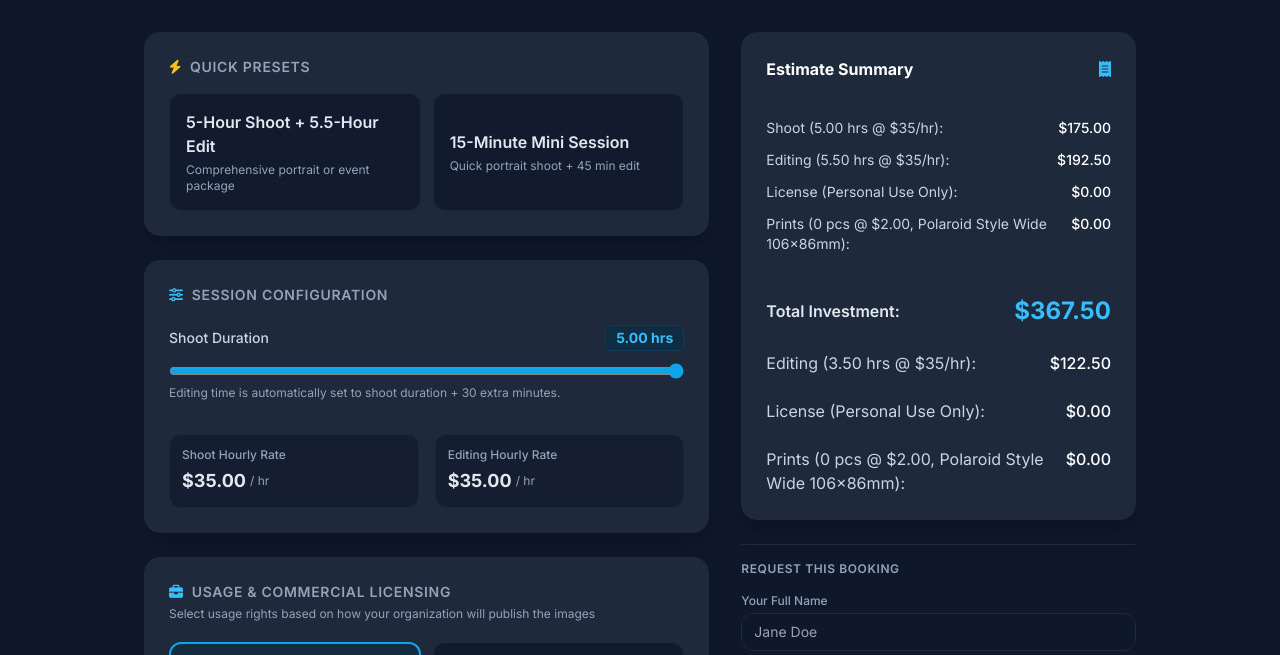
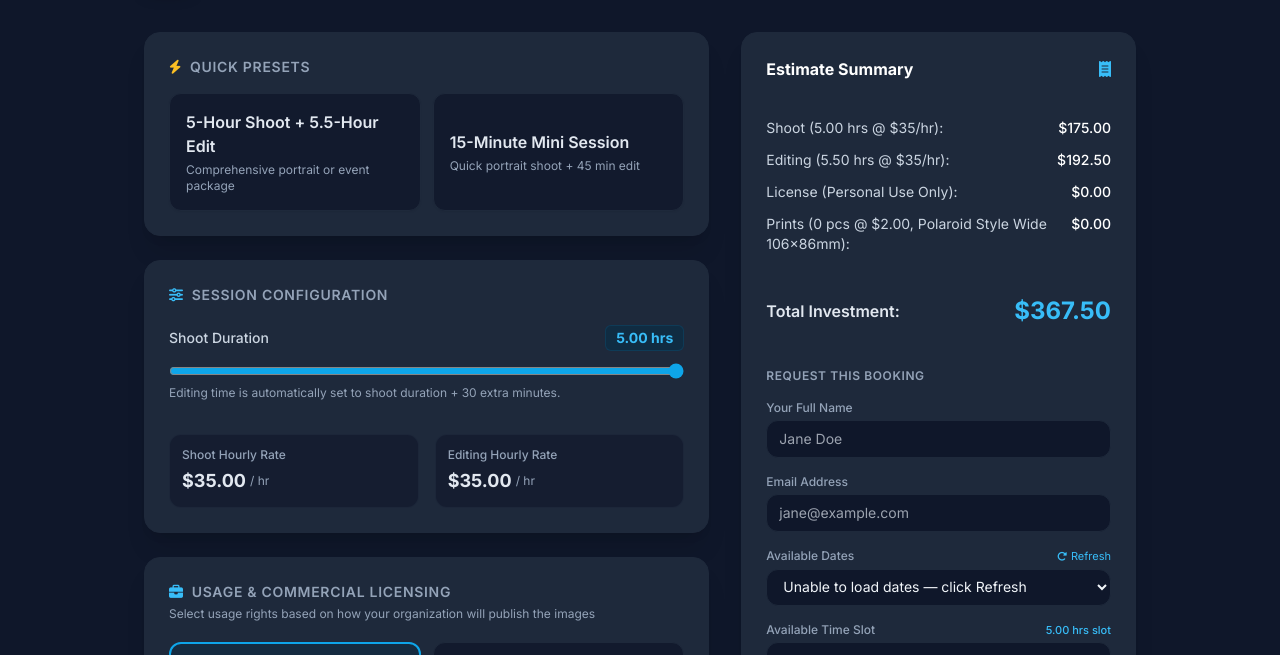
Before and after one commit to canonmomentsphotography/Pricing, a plain HTML site: page index.html in a window 1280 px wide. Shown: the part 77-732 px from the top of the page. Drawn offline with nearby package versions, Linux system fonts and the light colour scheme; no server answers.

Commit message:
Update index.html

```diff
--- a/index.html
+++ b/index.html
@@ -255,19 +255,6 @@
                 <div class="pt-4 border-t border-slate-800 flex justify-between items-center">
                     <span class="font-semibold text-slate-200">Total Investment:</span>
                     <span id="grandTotal" class="text-2xl font-black text-sky-400">$367.50</span>
-                </div>
-                    <div class="flex justify-between text-slate-300">
-                        <span id="summaryEditLabel">Editing (3.50 hrs @ $35/hr):</span>
-                        <span id="summaryEditCost" class="font-medium text-white">$122.50</span>
-                    </div>
-                    <div class="flex justify-between text-slate-300">
-                        <span id="summaryLicenseLabel">License (Personal Use Only):</span>
-                        <span id="summaryLicenseCost" class="font-medium text-white">$0.00</span>
-                    </div>
-                    <div class="flex justify-between text-slate-300">
-                        <span id="summaryPrintsLabel">Prints (0 pcs @ $2.00, Polaroid Style Wide 106x86mm):</span>
-                        <span id="summaryPrintsCost" class="font-medium text-white">$0.00</span>
-                    </div>
                 </div>
 
                 <!-- Booking Request Form -->
```
